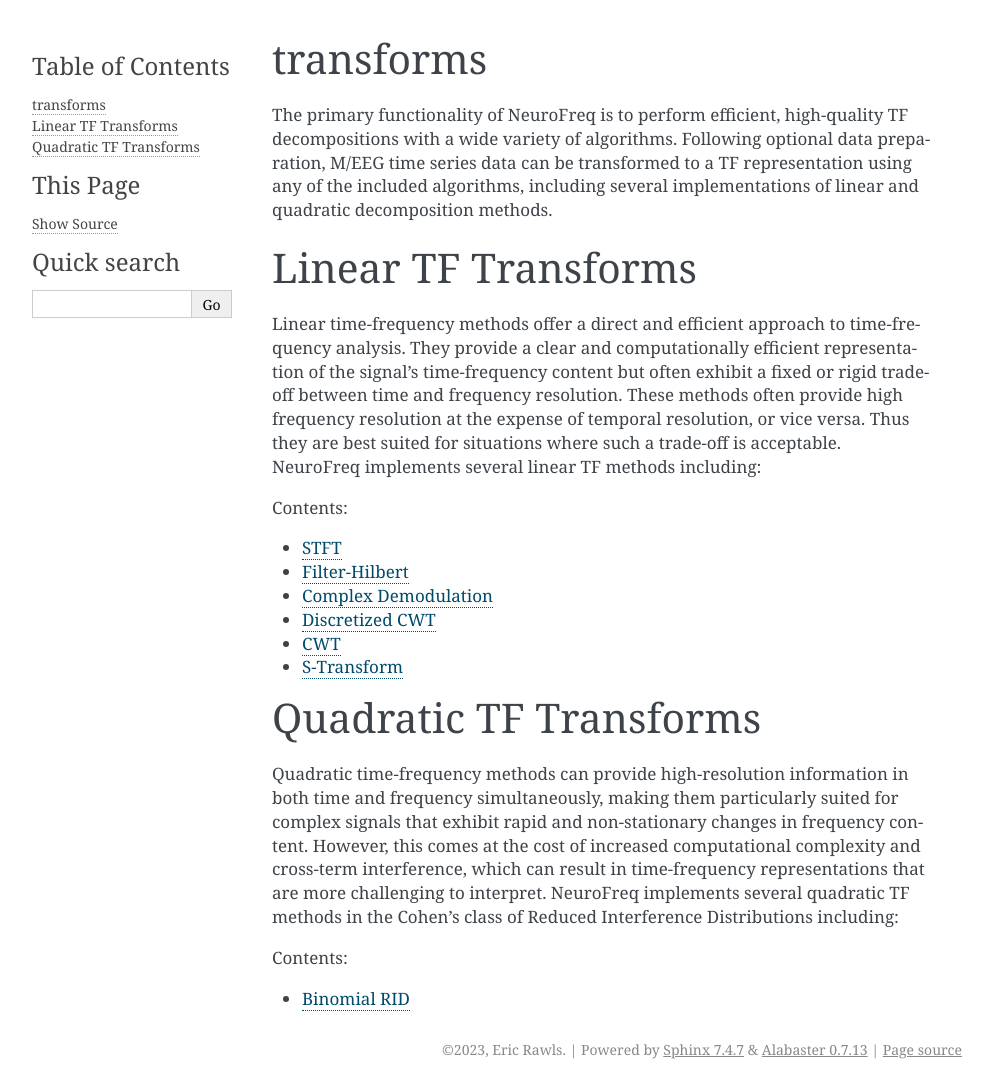
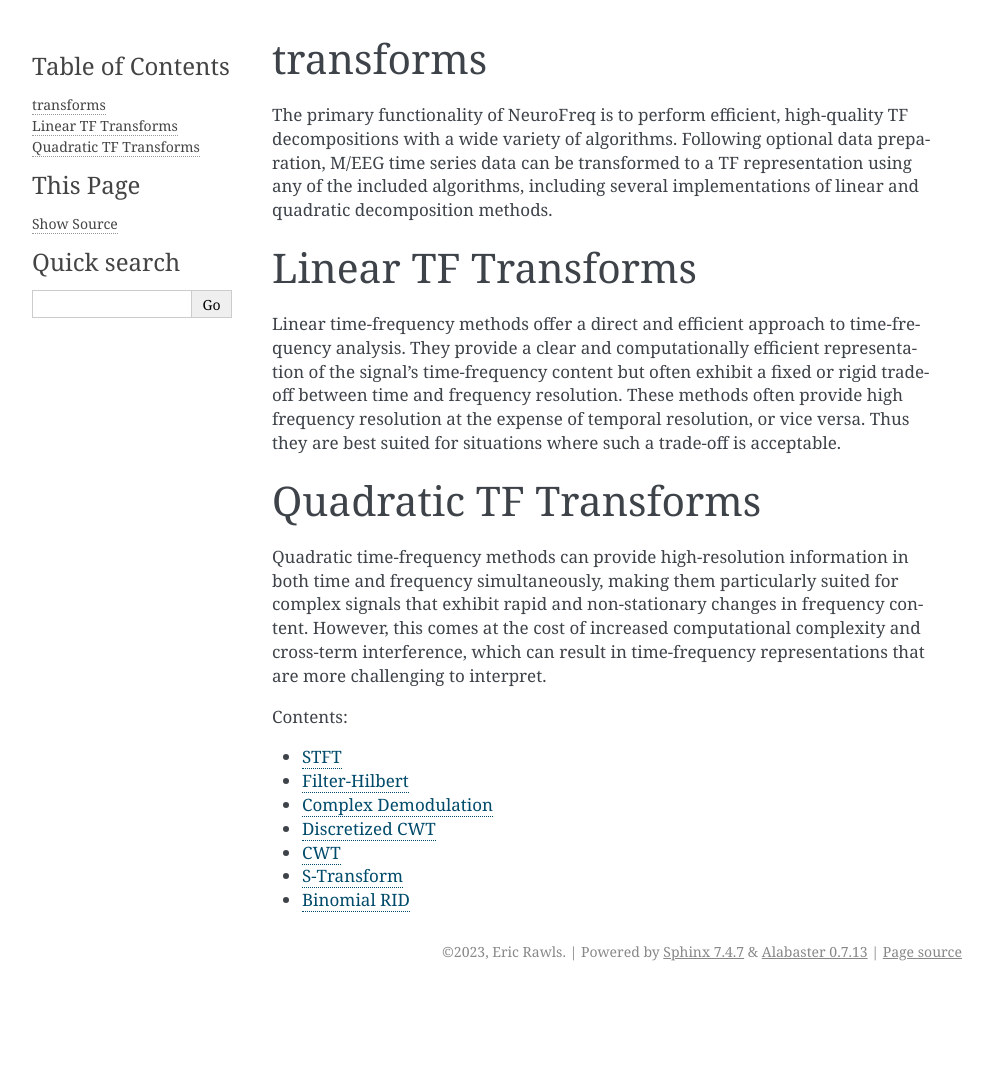
Before and after one commit to erawls-neuro/NeuroFreq_public, a Sphinx documentation site: the page built from docs/transforms/index.rst, in a window 1280 px wide. Shown: the whole page, without its empty margins (148-1141 px from the left). Built offline with Sphinx 7.4.7, drawn with Linux system fonts in a browser that asks for light colours; pages that are not in the unit, such as notebooks, are missing from menus; after the commit the page ends 991 px from its top, so only the background shows below that; some of the changed lines change nothing that is shown.

Commit message:
Update index.rst

```diff
--- a/docs/transforms/index.rst
+++ b/docs/transforms/index.rst
@@ -7,7 +7,13 @@ The primary functionality of NeuroFreq is to perform efficient, high-quality TF
 Linear TF Transforms
 ====================
 
-Linear time-frequency methods offer a direct and efficient approach to time-frequency analysis. They provide a clear and computationally efficient representation of the signal's time-frequency content but often exhibit a fixed or rigid trade-off between time and frequency resolution. These methods often provide high frequency resolution at the expense of temporal resolution, or vice versa. Thus they are best suited for situations where such a trade-off is acceptable. NeuroFreq implements several linear TF methods including:
+Linear time-frequency methods offer a direct and efficient approach to time-frequency analysis. They provide a clear and computationally efficient representation of the signal's time-frequency content but often exhibit a fixed or rigid trade-off between time and frequency resolution. These methods often provide high frequency resolution at the expense of temporal resolution, or vice versa. Thus they are best suited for situations where such a trade-off is acceptable.
+
+
+Quadratic TF Transforms
+=======================
+
+Quadratic time-frequency methods can provide high-resolution information in both time and frequency simultaneously, making them particularly suited for complex signals that exhibit rapid and non-stationary changes in frequency content. However, this comes at the cost of increased computational complexity and cross-term interference, which can result in time-frequency representations that are more challenging to interpret.
 
 .. toctree::
    :maxdepth: 2
@@ -19,17 +25,6 @@ Linear time-frequency methods offer a direct and efficient approach to time-freq
    nf_wavelet/index
    nf_cwt/index
    nf_sTransform/index
-
-
-Quadratic TF Transforms
-=======================
-
-Quadratic time-frequency methods can provide high-resolution information in both time and frequency simultaneously, making them particularly suited for complex signals that exhibit rapid and non-stationary changes in frequency content. However, this comes at the cost of increased computational complexity and cross-term interference, which can result in time-frequency representations that are more challenging to interpret. NeuroFreq implements several quadratic TF methods in the Cohen's class of Reduced Interference Distributions including:
-
-.. toctree::
-   :maxdepth: 2
-   :caption: Contents:
-
    nf_ridBinomial/index
    nf_ridBornJordan/index
    nf_ridRihaczek/index
```
